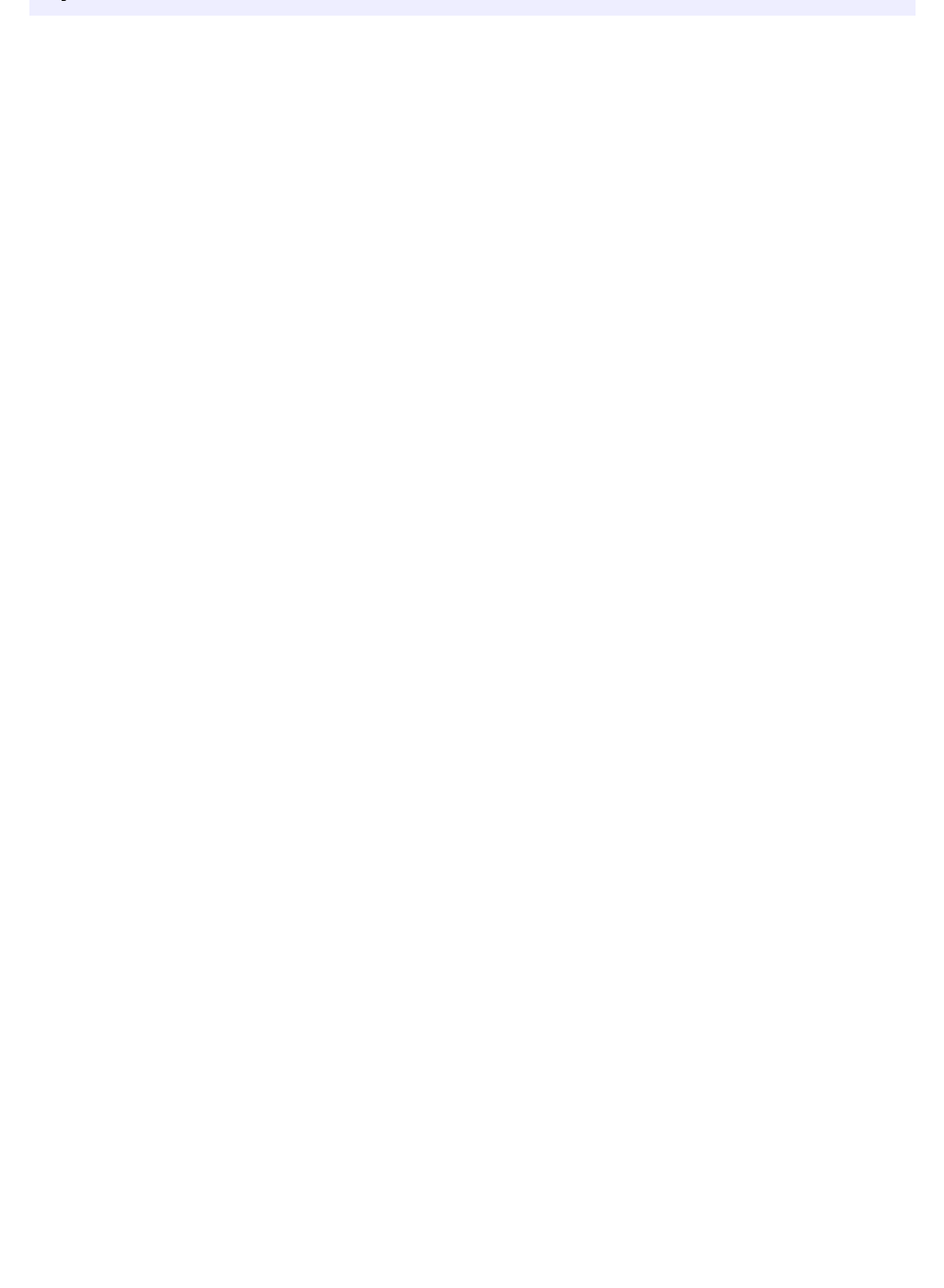
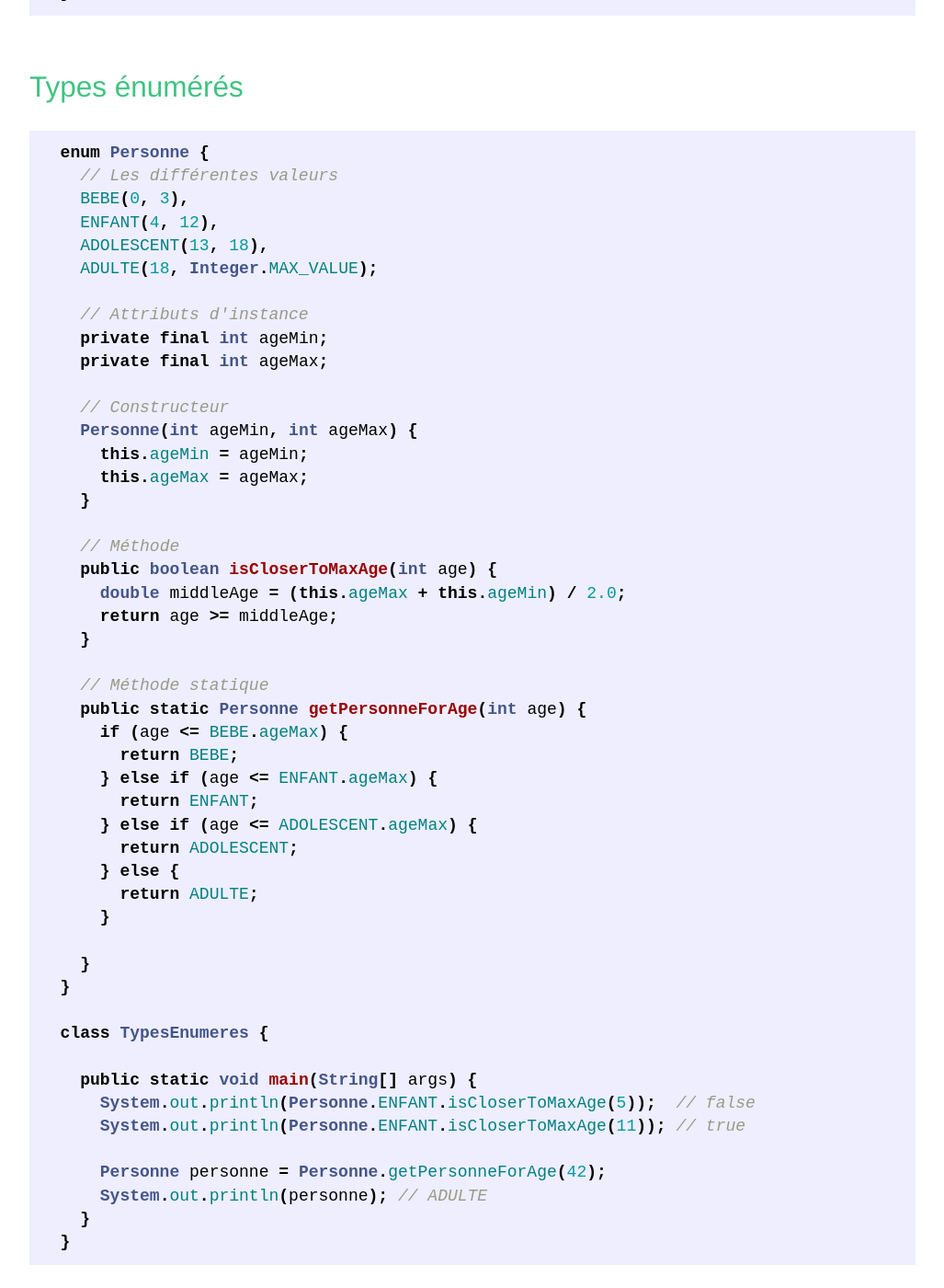
Before and after one commit to Kehrlann/cours-java-info1, a Jekyll site: the page built from _posts/2018-10-23-object-oriented-programming.markdown, in a window 1280 px wide and 1400 px high, scrolled down 4550 px. Shown: the whole window at 92% size, without its empty margins (126-1153 px from the left). Built offline with Jekyll 4.4.1, drawn with Linux system fonts in a browser that asks for light colours; before the commit the page ends 4621 px from its top, so only the background shows below that.

Commit message:
OOP: enum types

````diff
--- a/_posts/2018-10-23-object-oriented-programming.markdown
+++ b/_posts/2018-10-23-object-oriented-programming.markdown
@@ -173,3 +173,56 @@ date: 2018-10-23 01:00
     }
   }
 ```
+
+## Types énumérés
+
+```java
+  enum Personne {
+    // Les différentes valeurs
+    BEBE(0, 3),
+    ENFANT(4, 12),
+    ADOLESCENT(13, 18),
+    ADULTE(18, Integer.MAX_VALUE);
+
+    // Attributs d'instance
+    private final int ageMin;
+    private final int ageMax;
+
+    // Constructeur
+    Personne(int ageMin, int ageMax) {
+      this.ageMin = ageMin;
+      this.ageMax = ageMax;
+    }
+
+    // Méthode
+    public boolean isCloserToMaxAge(int age) {
+      double middleAge = (this.ageMax + this.ageMin) / 2.0;
+      return age >= middleAge;
+    }
+
+    // Méthode statique
+    public static Personne getPersonneForAge(int age) {
+      if (age <= BEBE.ageMax) {
+        return BEBE;
+      } else if (age <= ENFANT.ageMax) {
+        return ENFANT;
+      } else if (age <= ADOLESCENT.ageMax) {
+        return ADOLESCENT;
+      } else {
+        return ADULTE;
+      }
+
+    }
+  }
+
+  class TypesEnumeres {
+
+    public static void main(String[] args) {
+      System.out.println(Personne.ENFANT.isCloserToMaxAge(5));  // false
+      System.out.println(Personne.ENFANT.isCloserToMaxAge(11)); // true
+
+      Personne personne = Personne.getPersonneForAge(42);
+      System.out.println(personne); // ADULTE
+    }
+  }
+```
````
